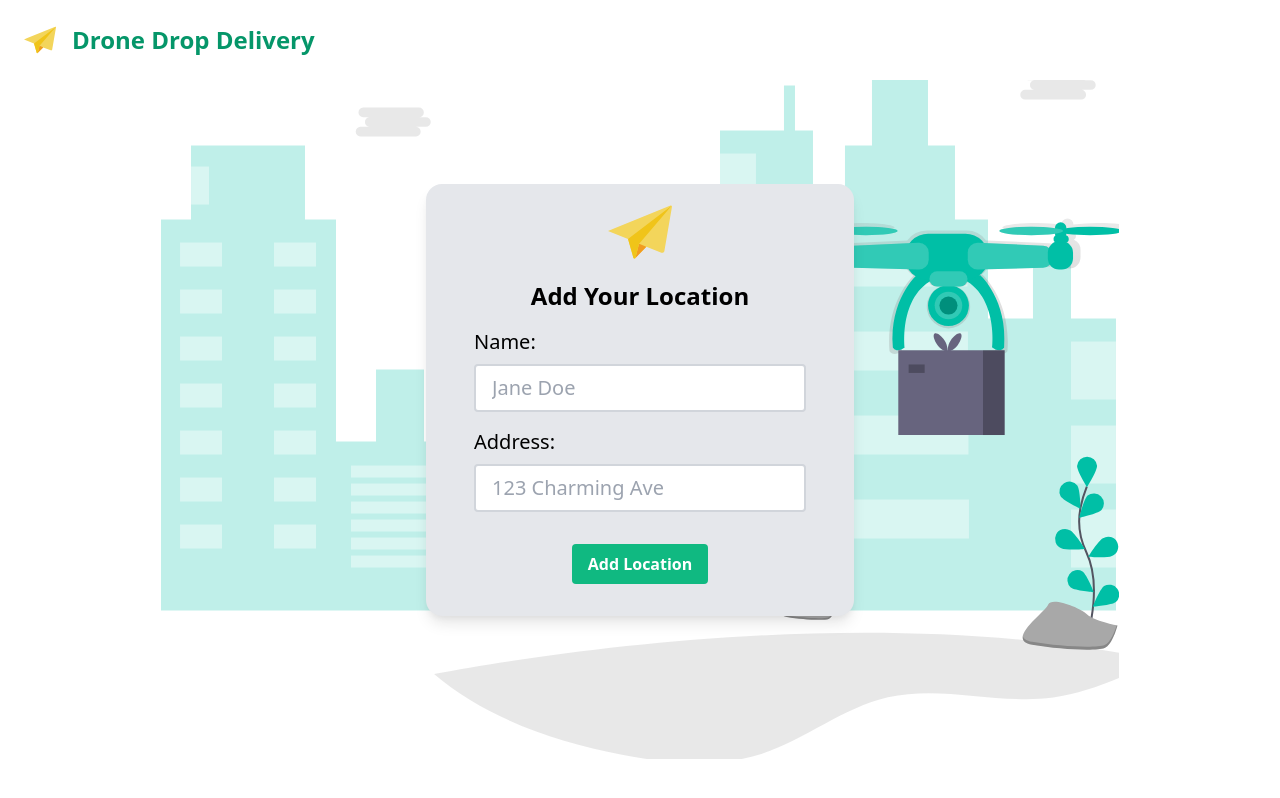
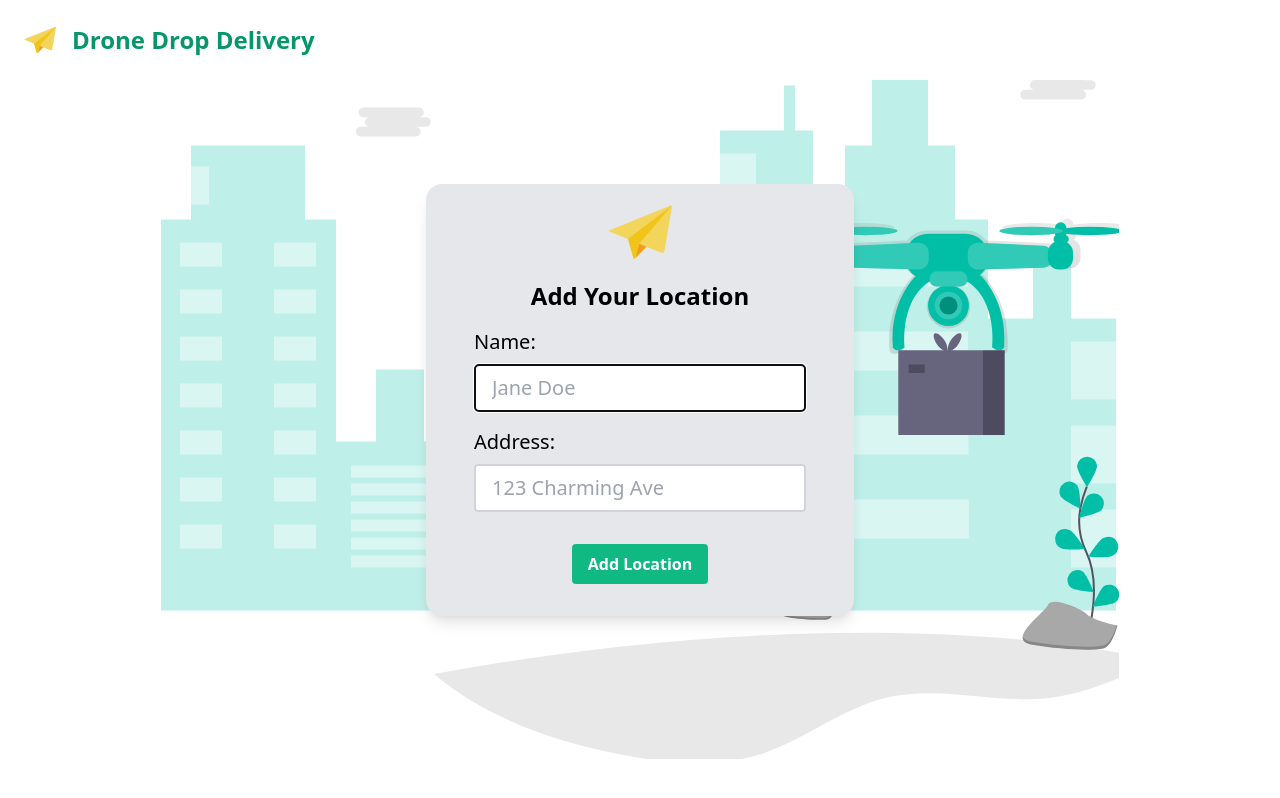
Before and after one commit to theAndrewCline/drone-drop-delivery, a React (Create React App) app: page / in a window 1280 px wide. Built offline with nearby package versions, Linux system fonts and the light colour scheme.

Commit message:
test: add basic form test

```diff
--- a/src/App.tsx
+++ b/src/App.tsx
@@ -1,13 +1,21 @@
-import React, { useState } from 'react'
+import React, { useRef, useEffect } from 'react'
 import { DroneDelivery } from './DroneDelivery'
 import { PaperPlane } from './PaperPlane'
 import './tailwind.output.css'
 
 function Form() {
-  const [addressHasFocus, setAddressHasFocus] = useState(false)
+  const nameRef = useRef(null)
+
+  useEffect(() => {
+    const el = (nameRef.current as unknown) as HTMLElement
+    el.focus()
+  }, [])
 
   return (
-    <div className="bg-gray-200 p-4 px-12 rounded-2xl flex flex-col items-center bg-opactiy-0 z-10 shadow-lg">
+    <div
+      id="add-info-form"
+      className="bg-gray-200 p-4 px-12 rounded-2xl flex flex-col items-center bg-opactiy-0 z-10 shadow-lg"
+    >
       <PaperPlane className="h-16 mb-4" />
       <h1 className="font-bold text-2xl mb-4">Add Your Location</h1>
 
@@ -16,6 +24,8 @@ function Form() {
           Name:
         </label>
         <input
+          id="name"
+          ref={nameRef}
           className="text-xl rounded px-4 py-2 border-2 border-solid border-gray-300"
           type="text"
           placeholder="Jane Doe"
@@ -27,6 +37,7 @@ function Form() {
           Address:
         </label>
         <input
+          id="address"
           className="text-xl rounded px-4 py-2 border-2 border-solid border-gray-300"
           type="text"
           placeholder="123 Charming Ave"
```
Also changed, not shown: 1 other file (tests, documents, lock files or other folders).
